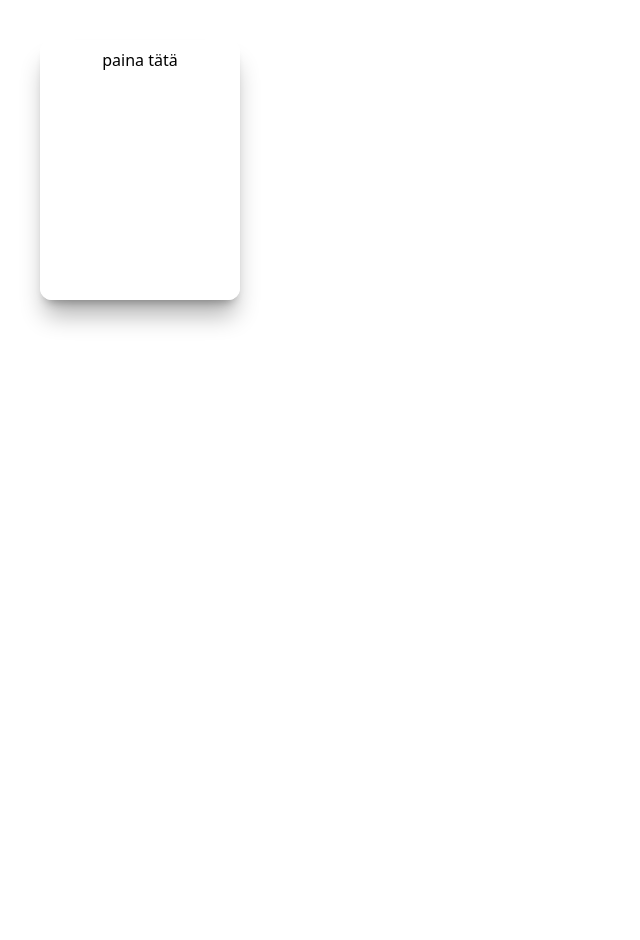
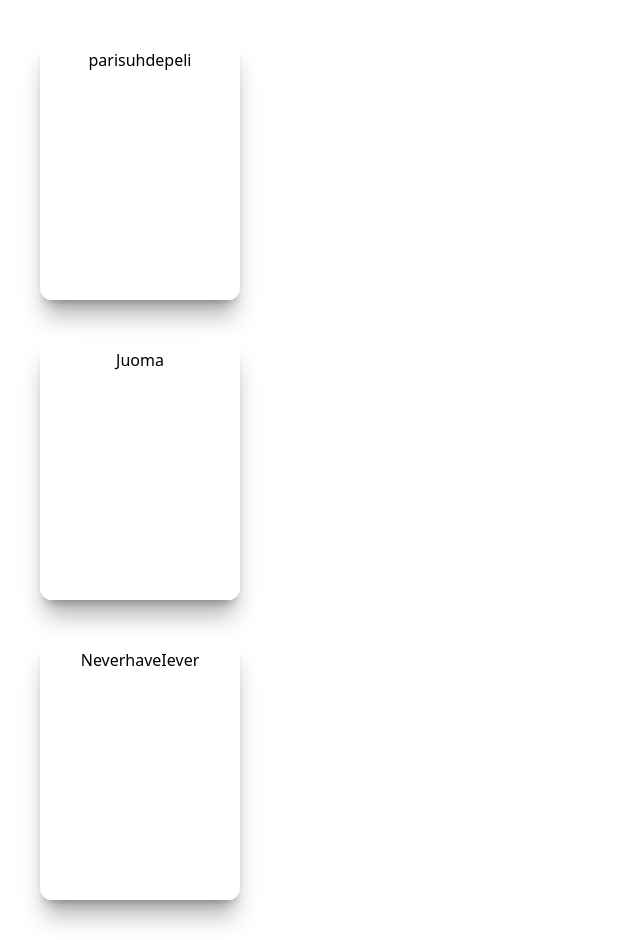
Before and after one commit to jamktiko/stripNsip, a SvelteKit app in the folder projekti/: page / in a window 1280 px wide. Shown: the whole page, without its empty margins (0-640 px from the left). Before the commit the page ends 800 px from the top, so only its background shows below. Built offline with nearby package versions, Linux system fonts and the light colour scheme.

Commit message:
luotu 3 korttia eli teksti propilla, tyylitetty kortti komponenttia ymmärtämisen helpottamiseksi

```diff
--- a/projekti/src/routes/+page.svelte
+++ b/projekti/src/routes/+page.svelte
@@ -1,15 +1,18 @@
 <script lang="ts">
 	import Kortti from './Kortti.svelte';
-
+	let pakka1 = $state('parisuhdepeli');
+	let pakka2 = $state('Juoma');
+	let pakka3 = $state('NeverhaveIever');
 	function klikkaus() {
 		console.log('toimii vieläkin');
 	}
 </script>
 
-<button
-	class=" min-h-65 max-w-50 min-w-50 text-parisuhdeteksti shadow-xl/30 m-10 grid max-h-80 rounded-xl border-8 border-white"
-	onclick={klikkaus}>paina tätä</button
->
+<main>
+	<Kortti onclick={klikkaus} text={pakka1}></Kortti>
+	<Kortti onclick={klikkaus} text={pakka2}></Kortti>
+	<Kortti onclick={klikkaus} text={pakka3}></Kortti>
+</main>
 
 <style>
 </style>
--- a/projekti/src/routes/Kortti.svelte
+++ b/projekti/src/routes/Kortti.svelte
@@ -7,9 +7,14 @@
 	let { text, onclick }: Props = $props();
 </script>
 
-<button {onclick}>
-	<div class="font-josefin pt-9 text-2xl">{text}</div>
+<button
+	{onclick}
+	class="bg-jamkpinkki min-h-65 max-w-50 min-w-50 bg-parisuhde text-parisuhdeteksti shadow-xl/30 m-10 grid max-h-80 rounded-xl border-8 border-white
+"
+>
+	<div>{text}</div>
 	<span> </span></button
 >
 
-<style></style>
+<style>
+</style>
```
